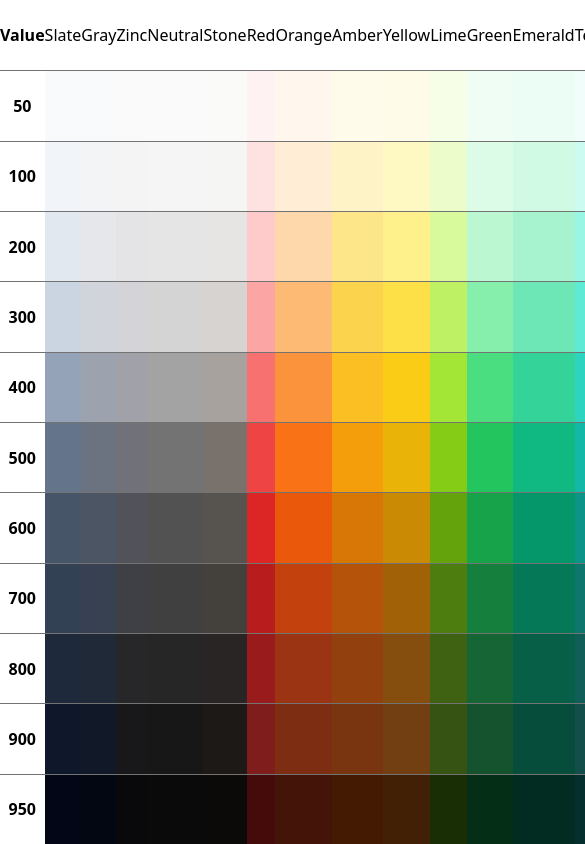
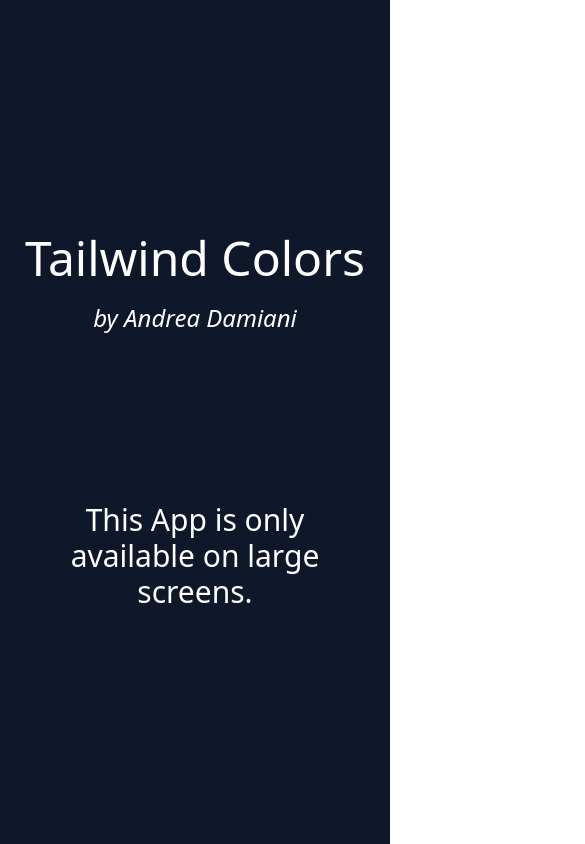
Before and after one commit to AndreaDam90/tailwind-colors, a Vue app: page / in a window 390 px wide. Shown: the top 844 px of the page, 585 px wide, since content can reach past the window. Built offline with nearby package versions, Linux system fonts and the light colour scheme; some icons are missing.

Commit message:
Inserito screen di errore schermi mobile

```diff
--- a/src/App.vue
+++ b/src/App.vue
@@ -1,15 +1,13 @@
 <template>
     <!-- Schermata Mobile -->
-    <div
-        v-if="width <= 1024 && orientation === 'portrait-primary'"
-        class="flex h-screen w-screen flex-col items-center justify-center gap-5 bg-slate-900 p-5 text-white">
+    <template class="flex h-screen w-screen flex-col items-center justify-center gap-5 bg-slate-900 p-5 text-white xl:hidden">
         <h1 class="text-center text-5xl">Tailwind Colors</h1>
         <h2 class="text-2xl italic">by Andrea Damiani</h2>
-        <Icon icon="solar:smartphone-rotate-orientation-linear" class="text-9xl" />
-        <h2 class="text-center text-3xl">Put your device in Landscape Mode in order to use this app.</h2>
-    </div>
+        <Icon icon="mdi:smartphone-off" class="text-9xl" />
+        <h2 class="text-center text-3xl">This App is only available on large screens.</h2>
+    </template>
 
-    <main v-else class="flex h-screen">
+    <main class="hidden h-screen xl:flex">
         <!-- Table -->
         <ShadeGrid>
             <div class="flex w-full items-center justify-center font-semibold">Value</div>
@@ -381,12 +379,8 @@
 </template>
 
 <script setup>
-import { useWindowSize, useScreenOrientation } from "@vueuse/core";
 import { Icon } from "@iconify/vue";
 
 import ShadeGrid from "./components/ShadeGrid.vue";
 import ColorSquare from "./components/ColorSquare.vue";
-
-const { width } = useWindowSize();
-const { orientation } = useScreenOrientation();
 </script>
```
Also changed, not shown: 1 other file (tests, documents, lock files or other folders).
